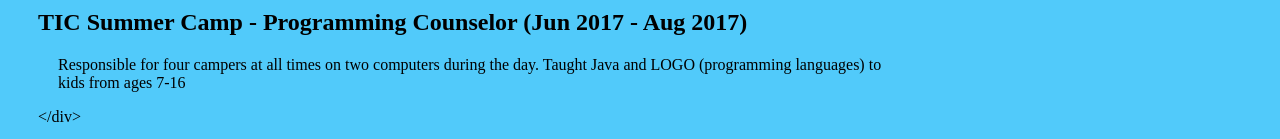
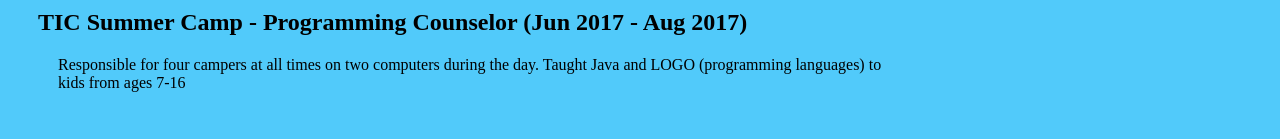
Before and after one commit to Andylovesmangos/andylovesmangos.github.io, a Jekyll site: the page built from about.md, in a window 1280 px wide. Shown: the part 759-898 px from the top of the page. Built offline with Jekyll 4.4.1, drawn with Linux system fonts in a browser that asks for light colours.

Commit message:
work experience 4

```diff
--- a/about.md
+++ b/about.md
@@ -34,5 +34,5 @@
 
 <div style = "width:70%">
 <h2> TIC Summer Camp - Programming Counselor (Jun 2017 - Aug 2017) </h2>
-<p class = "tab"> Responsible for four campers at all times on two computers during the day. Taught Java and LOGO (programming languages) to kids from ages 7-16 <p>
+<p class = "tab"> Responsible for four campers at all times on two computers during the day. Taught Java and LOGO (programming languages) to kids from ages 7-16 </p>
 </div>
```
